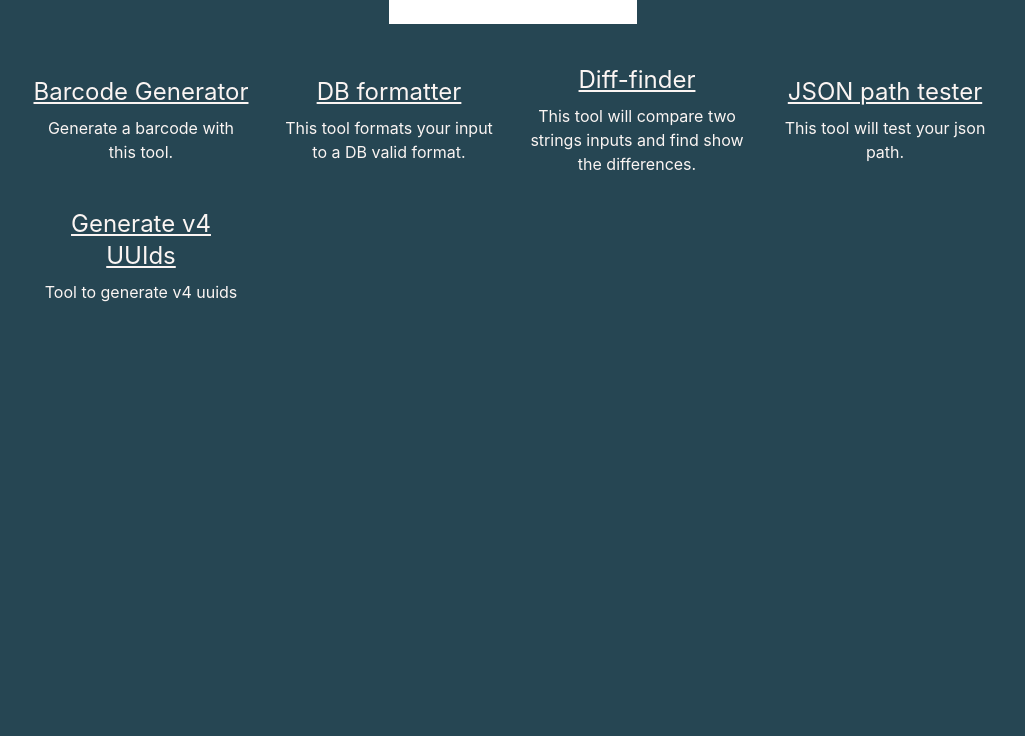
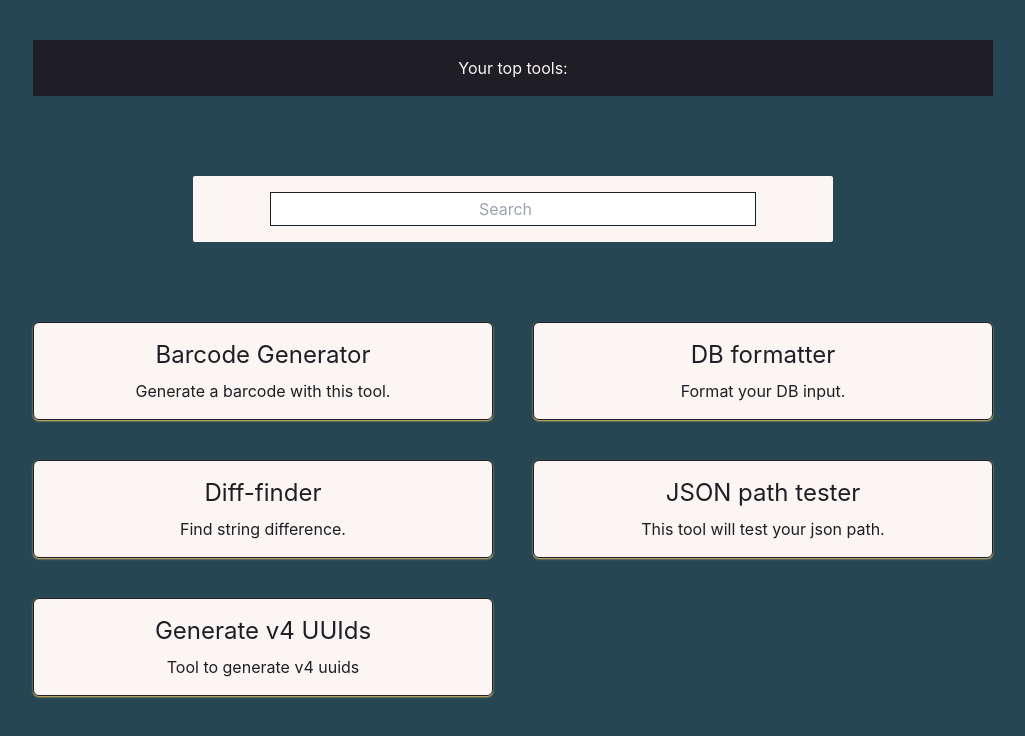
Before and after one commit to XenaDevs/tools, a Next.js app: page / in a window 1280 px wide. Shown: the top 736 px of the page, without its empty margins (127-1152 px from the left). Built offline with nearby package versions, Linux system fonts and the light colour scheme.

Commit message:
Ux/UI frontpage (#57)
* First UI iteration

* shadows

Co-authored-by: Jonatan Saveljeff <jonatan.saveljeff@teleclinic.com>

```diff
--- a/pages/index.tsx
+++ b/pages/index.tsx
@@ -18,9 +18,12 @@ const Home = () => {
   }, []);
 
   const navTools = searchResult.map((tool: ToolMetaData, i) => (
-    <div key={i}>
-      <Link href={tool.path} passHref className="max-w-fit">
-        <h2 className="text-2xl mb-2 underline">{tool.label}</h2>
+    <div
+      key={i}
+      className="border text-Black bg-White p-4 w-full rounded-md shadow-sm shadow-CTA"
+    >
+      <Link href={tool.path} passHref>
+        <h2 className="text-2xl mb-2">{tool.label}</h2>
         <p>{tool.shortDesc}</p>
       </Link>
     </div>
@@ -31,7 +34,7 @@ const Home = () => {
   );
 
   const favoriteTools = mostVisitedTools.map(({ tool }, i) => (
-    <div key={i}>
+    <div key={i} className="underline text-CTA">
       <Link href={tool.path} passHref>
         <p>{tool.label}</p>
       </Link>
@@ -44,9 +47,16 @@ const Home = () => {
         <title>Xena-dev</title>
       </Head>
       <main className="px-10 md:px-20 lg:px-40">
+        <section className="min-h-screen pt-10">
+          <div className="bg-Black text-White p-4 mb-6ows flex flex-col md:flex-row gap-4 justify-center">
+            Your top tools: {favoriteTools}
+          </div>
+
+          <div className="bg-White p-4 w-full md:w-2/3 mx-auto my-20 rounded-sm">
             <input
-          className="text-Black"
+              className="text-Black border w-4/5 p-1"
               type={"search"}
+              placeholder="Search"
               onChange={(e) => {
                 const result = fuse.search(e.target.value);
                 const paths = result.map(({ item }) => item.path);
@@ -57,10 +67,11 @@ const Home = () => {
                 setSearchResult(foundTools.length > 0 ? foundTools : toolsList);
               }}
             />
+          </div>
 
-        <section className="min-h-screen pt-10">
-          <div>{favoriteTools}</div>
-          <div className="grid grid-cols-4 gap-8 items-center">{navTools}</div>
+          <div className="my-6 grid md:grid-cols-2 2xl:grid-cols-4 gap-10 items-center">
+            {navTools}
+          </div>
         </section>
       </main>
     </>
--- a/pages/tools/dbformat/tool-metadata.ts
+++ b/pages/tools/dbformat/tool-metadata.ts
@@ -1,5 +1,5 @@
 export const toolMetaData = {
   path: "/tools/dbformat",
   label: "DB formatter",
-  shortDesc: "This tool formats your input to a DB valid format.",
+  shortDesc: "Format your DB input.",
 };
--- a/pages/tools/difffinder/tool-metadata.ts
+++ b/pages/tools/difffinder/tool-metadata.ts
@@ -1,5 +1,5 @@
 export const toolMetaData = {
   path: "/tools/difffinder",
   label: "Diff-finder",
-  shortDesc: "This tool will compare two strings inputs and find show the differences.",
+  shortDesc: "Find string difference.",
 };
```
Lines whose indentation alone changed are shown as unchanged.
